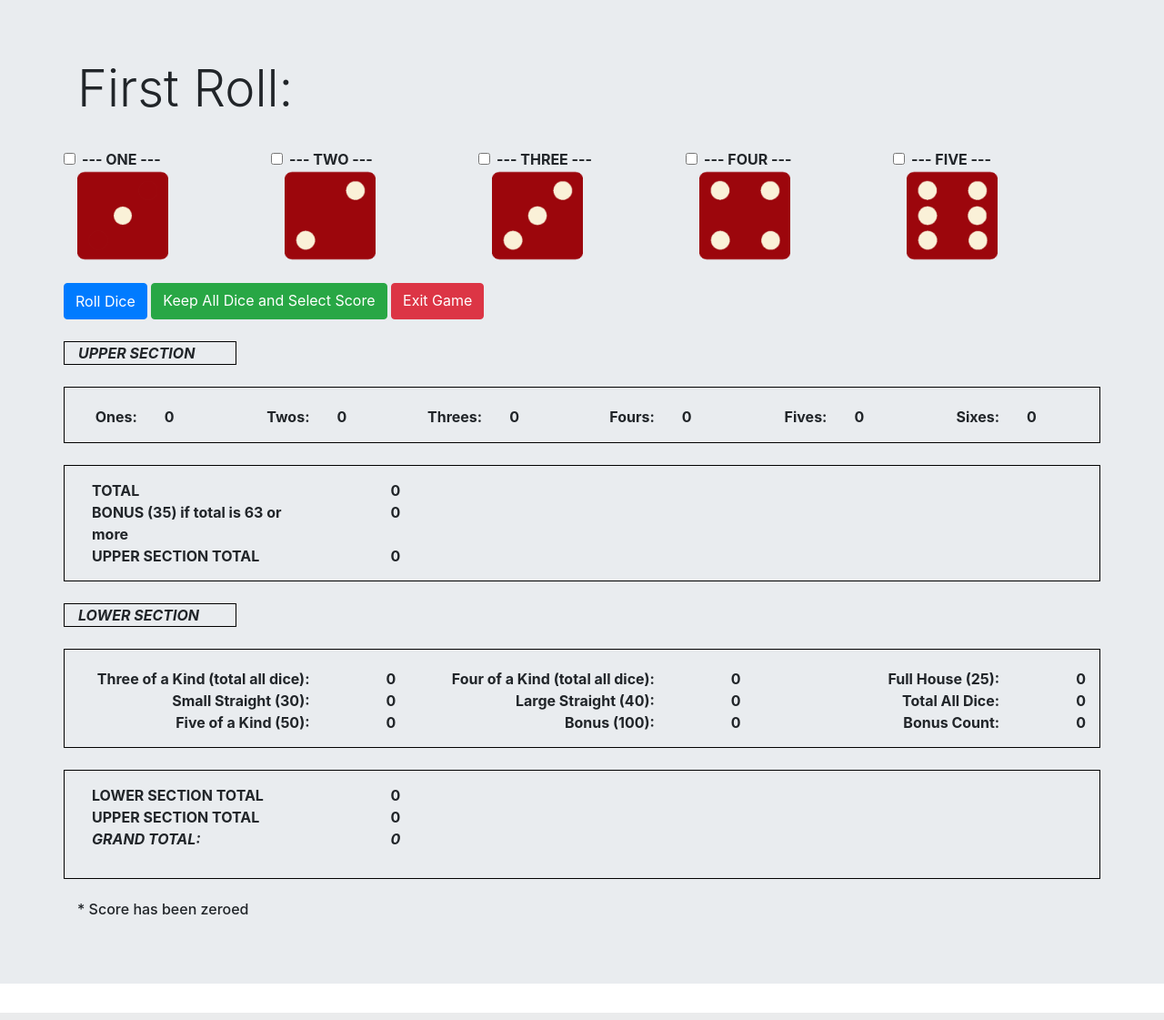
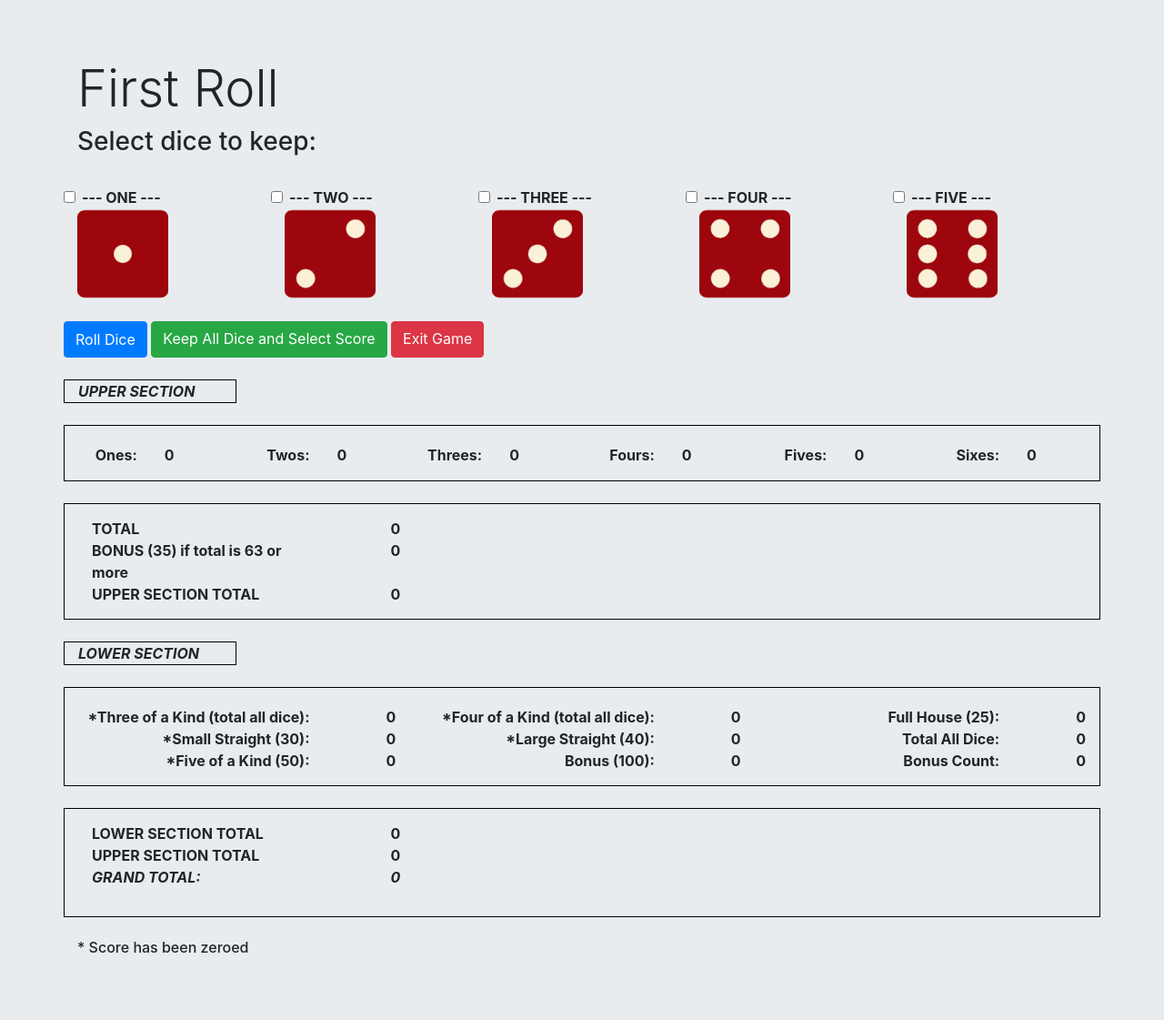
Before and after one commit to sammyrTX/dice-cvn, a Flask app: page /webgame/web_start_game in a window 1280 px wide. Shown: the part 56-1177 px from the top of the page at 91% size. Run offline with Flask 2, Linux system fonts and the light colour scheme; some libraries are stand-ins or nearby versions.

Commit message:
Update roll_one.html
Add label directing player to select dice to keep.

```diff
--- a/pkg/web/webgame/templates/webgame/roll_one.html
+++ b/pkg/web/webgame/templates/webgame/roll_one.html
@@ -6,7 +6,8 @@
 
 <div class="jumbotron jumbotron-fluid">
   <div class="container">
-    <h2 class="display-4">{{ web_turn_label }} Roll:</h2>
+    <h2 class="display-4">{{ web_turn_label }} Roll</h2>
+    <h3>Select dice to keep:</h3>
     <!-- <p class="lead">This is a modified jumbotron that occupies the entire horizontal space of its parent.</p> -->
   </div>
 <br>
```
